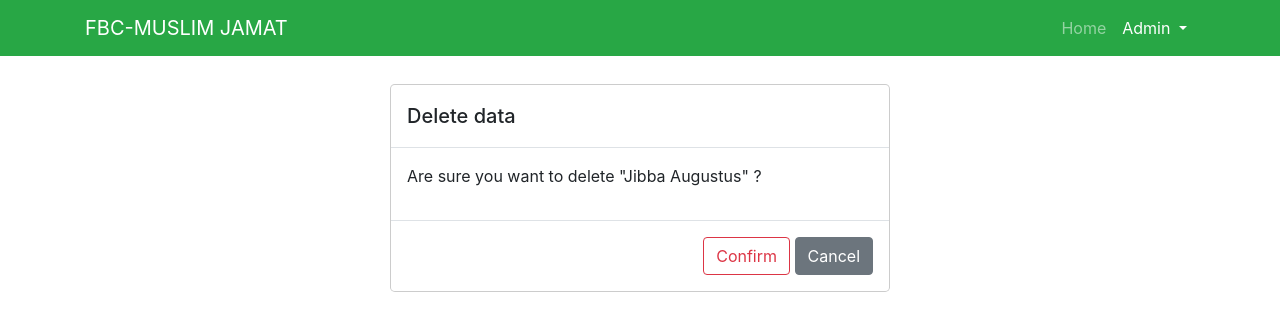
After one commit to AugieJ123/FBC-MJS, a Django app: page /data/1/delete/ in a window 1280 px wide. The commit adds this page. Shown: the top 331 px of the page. Run offline with Django 3.2, Linux system fonts and the light colour scheme; a user stored in the database is signed in; data comes from the database, SQL or seed files in the repository; both versions use the stored data as it was after the commit.

Commit message:
update and delete logic set

```diff
--- a/accounts/templates/base.html
+++ b/accounts/templates/base.html
@@ -8,6 +8,7 @@
 
     <link rel="stylesheet" href="https://cdn.jsdelivr.net/npm/bootstrap@4.5.3/dist/css/bootstrap.min.css" integrity="sha384-TX8t27EcRE3e/ihU7zmQxVncDAy5uIKz4rEkgIXeMed4M0jlfIDPvg6uqKI2xXr2" crossorigin="anonymous">
 
+    <link rel="stylesheet" href="https://maxcdn.bootstrapcdn.com/font-awesome/4.7.0/css/font-awesome.min.css">
 </head>
 <body>
     <nav class="navbar navbar-expand-lg navbar-dark bg-success">
--- /dev/null
+++ b/accounts/templates/data_delete.html
@@ -0,0 +1,28 @@
+{% extends 'base.html' %}
+
+{% block title %} Delete Data {% endblock title %}
+
+{% block content %}
+    <div class="container">
+        <!-- Modal -->
+            <div class="modal-dialog modal-dialog-centered">
+              <div class="modal-content">
+                <div class="modal-header">
+                  <h5 class="modal-title" id="exampleModalLabel">Delete data</h5>
+                </div>
+                <form action="" method="post">
+                    {% csrf_token %}
+                    <div class="modal-body">
+                        <p>Are sure you want to delete "{{ data.surname }} {{ data.other_name }}" ? </p>
+                    </div>
+                    <div class="modal-footer">
+                          <div class="form-group">
+                              <input class="btn btn-outline-danger" type="submit" value="Confirm">
+                              <a class="btn btn-secondary" href="{% url 'home' %}">Cancel</a>
+                          </div>
+                    </div>
+                </form>
+              </div>
+            </div>
+    </div>
+{% endblock content %}
--- a/accounts/templates/registration/login.html
+++ b/accounts/templates/registration/login.html
@@ -1,15 +1,16 @@
 {% extends 'base.html' %}
+{% load crispy_forms_tags %}
 
 {% block title %} Log In {% endblock title %}
 
 {% block content %}
     <div class="container">
         <h1 class="mt-3">Fourah Bay College Muslim Jamat</h1>
-        <h3 class="mt-4" >Log in Form</h3>
+        <h3 class="mt-4" >Log in</h3>
 
         <form class="mt-3" method="post">
             {% csrf_token %}
-            {{ form.as_p }}
+            {{ form|crispy }}
             <input class="btn btn-primary" type="submit" value="Log In">
         </form>
     </div>
--- a/accounts/templates/registration/password_change_forms.html
+++ b/accounts/templates/registration/password_change_forms.html
@@ -1,4 +1,5 @@
 {% extends 'base.html' %}
+{% load crispy_forms_tags %}
 
 {% block title %} Change Password {% endblock title %}
 
@@ -9,8 +10,9 @@
 
         <form action="" method="post">
             {% csrf_token %}
-            {{ form.as_p }}
+            {{ form|crispy }}
             <input class="btn btn-primary" type="submit" value="Change your password">
+            <a class="btn btn-secondary" href="{% url 'home' %}">Cancel</a>
         </form>
     </div>
 {% endblock content %}
--- a/accounts/urls.py
+++ b/accounts/urls.py
@@ -1,6 +1,6 @@
 from django.urls import path, reverse_lazy
 from django.contrib.auth import views as auth_views
-from .views import RegistrationView, HomeView, RegisterDoneView
+from .views import RegistrationView, HomeView, RegisterDoneView, DataUpdateView, DataDeleteView
 
 urlpatterns = [
     path('', HomeView.as_view(), name='home'),
@@ -13,4 +13,7 @@ urlpatterns = [
     path('accounts/password_change/', auth_views.PasswordChangeView.as_view(
         template_name='registration/password_change_forms.html', success_url = reverse_lazy('password_done')), name='change_password'),
 
+    path('data/<int:pk>/edit/', DataUpdateView.as_view(), name='data_edit'),
+    path('data/<int:pk>/delete/', DataDeleteView.as_view(), name='data_delete'),
+
 ]
--- a/accounts/views.py
+++ b/accounts/views.py
@@ -1,3 +1,4 @@
+from django.contrib.auth.mixins import LoginRequiredMixin
 from django.views.generic import TemplateView, CreateView, ListView, UpdateView, DeleteView
 from django.urls import reverse_lazy
 from .models import RegistrationForm
@@ -8,7 +9,7 @@ class RegistrationView(CreateView):
     template_name = 'registration/register.html'
     success_url = reverse_lazy('register_done')
 
-class HomeView(ListView):
+class HomeView(LoginRequiredMixin, ListView):
     model = RegistrationForm
     template_name = 'home.html'
     context_object_name = 'datas'
@@ -16,3 +17,15 @@ class HomeView(ListView):
 class RegisterDoneView(TemplateView):
     model = RegistrationForm
     template_name = 'registration/register_done.html'
+
+class DataUpdateView(LoginRequiredMixin, UpdateView):
+    model = RegistrationForm
+    fields = '__all__'
+    template_name = 'data_edit.html'
+    success_url = reverse_lazy('home')
+
+class DataDeleteView(LoginRequiredMixin, DeleteView):
+    model = RegistrationForm
+    context_object_name = 'data'
+    template_name = 'data_delete.html'
+    success_url = reverse_lazy('home')
```
Also changed, not shown: accounts/templates/data_edit.html (added, +19 -0 lines), accounts/templates/home.html (+19 -1 lines), accounts/templates/registration/register.html (+9 -5 lines), config/settings.py (+6 -1 lines), db.sqlite3, 2 other files.
